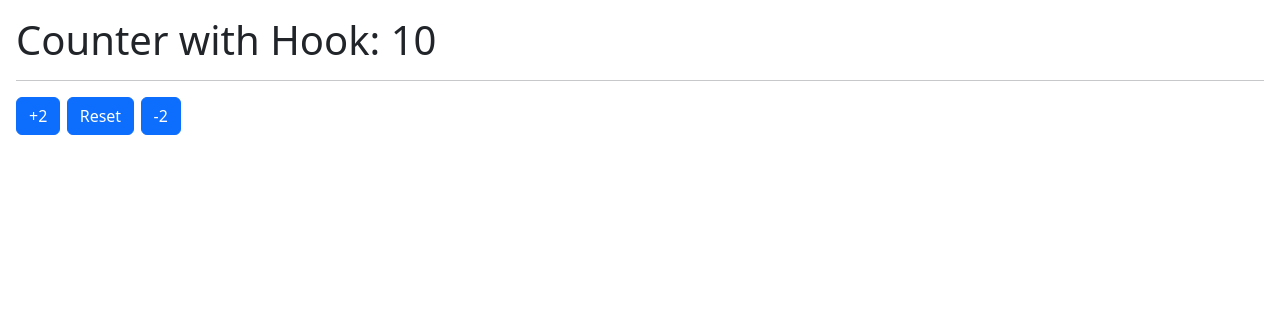
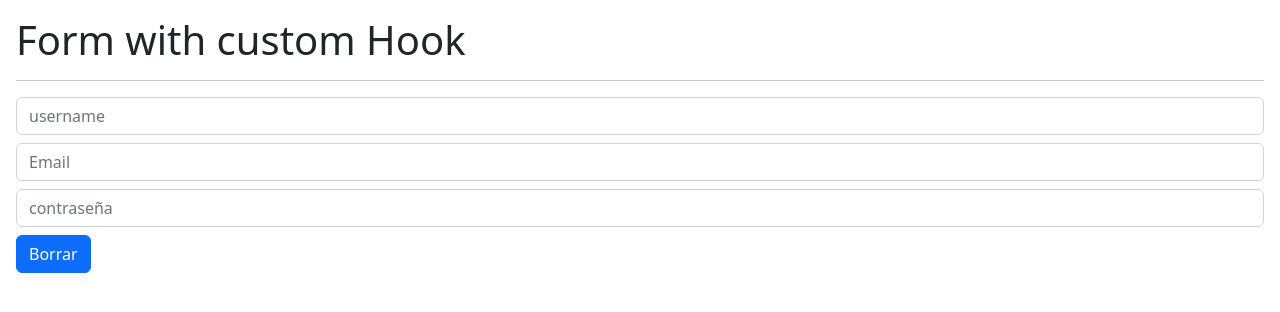
Before and after one commit to sebadio/React-Course, a React (Vite) app in the folder 05-hook-app/: page / in a window 1280 px wide. Shown: the top 312 px of the page. Built offline with nearby package versions, Linux system fonts and the light colour scheme.

Commit message:
02-useEffect, 03-examples

```diff
--- /dev/null
+++ b/05-hook-app/src/02-useEffect/FormWithCustomHook.jsx
@@ -0,0 +1,54 @@
+import React, { useEffect, useState } from "react";
+import { useForm } from "../hooks/useForm";
+import { Message } from "./Message";
+
+export const FormWithCustomHook = () => {
+  const { formState, onInputChange, onFormReset, username, email, password } =
+    useForm({
+      username: "",
+      email: "",
+      password: "",
+    });
+
+  // const { username, email, password } = formState;
+
+  return (
+    <>
+      <h1>Form with custom Hook</h1>
+      <hr />
+
+      <input
+        type="text"
+        className="form-control"
+        placeholder="username"
+        name="username"
+        value={username}
+        onChange={onInputChange}
+      />
+
+      {username === "Rimuru" && <Message />}
+
+      <input
+        type="email"
+        className="form-control mt-2"
+        placeholder="Email"
+        name="email"
+        value={email}
+        onChange={onInputChange}
+      />
+
+      <input
+        type="password"
+        className="form-control mt-2"
+        placeholder="contraseña"
+        name="password"
+        value={password}
+        onChange={onInputChange}
+      />
+
+      <button onClick={onFormReset} className="btn btn-primary mt-2">
+        Borrar
+      </button>
+    </>
+  );
+};
--- /dev/null
+++ b/05-hook-app/src/02-useEffect/Message.jsx
@@ -0,0 +1,17 @@
+import React, { useEffect } from "react";
+
+export const Message = () => {
+  useEffect(() => {
+    console.log("Message mounted");
+
+    return () => {
+      console.log("Message unmounted");
+    };
+  }, []);
+
+  return (
+    <>
+      <h3>Usuario ya existe</h3>
+    </>
+  );
+};
--- /dev/null
+++ b/05-hook-app/src/02-useEffect/SimpleForm.jsx
@@ -0,0 +1,54 @@
+import React, { useEffect, useState } from "react";
+import { Message } from "./Message";
+
+export const SimpleForm = () => {
+  const [formState, setFormState] = useState({
+    username: "Rimuru",
+    email: "rimuru@gmail.com",
+  });
+
+  const { username, email } = formState;
+
+  const inputChange = ({ target }) => {
+    const { name, value } = target;
+    setFormState({
+      ...formState,
+      [name]: value,
+    });
+  };
+
+  useEffect(() => {
+    // console.log("username changed!");
+  }, [username]);
+
+  useEffect(() => {
+    // console.log("email changed!");
+  }, [email]);
+
+  return (
+    <>
+      <h1>Formulario Simple</h1>
+      <hr />
+
+      <input
+        type="text"
+        className="form-control"
+        placeholder="username"
+        name="username"
+        value={username}
+        onChange={inputChange}
+      />
+
+      {username === "Rimuru" && <Message />}
+
+      <input
+        type="email"
+        className="form-control mt-2"
+        placeholder="Email"
+        name="email"
+        value={email}
+        onChange={inputChange}
+      />
+    </>
+  );
+};
--- /dev/null
+++ b/05-hook-app/src/03-examples/MultipleCustomHooks.jsx
@@ -0,0 +1,5 @@
+import React from "react";
+
+export const MultipleCustomHooks = () => {
+  return <div>MultipleCustomHooks</div>;
+};
--- /dev/null
+++ b/05-hook-app/src/hooks/useForm.js
@@ -0,0 +1,24 @@
+import { useState } from "react";
+
+export const useForm = (initialForm = {}) => {
+  const [formState, setFormState] = useState(initialForm);
+
+  const onInputChange = ({ target }) => {
+    const { name, value } = target;
+    setFormState({
+      ...formState,
+      [name]: value,
+    });
+  };
+
+  const onFormReset = () => {
+    setFormState(initialForm);
+  };
+
+  return {
+    ...formState,
+    formState,
+    onInputChange,
+    onFormReset,
+  };
+};
--- a/05-hook-app/src/main.jsx
+++ b/05-hook-app/src/main.jsx
@@ -1,14 +1,12 @@
 import React from "react";
 import ReactDOM from "react-dom/client";
+import { FormWithCustomHook } from "./02-useEffect/FormWithCustomHook";
 // import { CounterApp } from "./01-useState/CounterApp";
-import { CounterWithCustomHook } from "./01-useState/CounterWithCustomHook";
+// import { CounterWithCustomHook } from "./01-useState/CounterWithCustomHook";
+import { SimpleForm } from "./02-useEffect/SimpleForm";
 // import { HooksAPP } from "./HooksAPP";
 import "./index.css";
 
 ReactDOM.createRoot(document.getElementById("root")).render(
-  <React.StrictMode>
-    {/* <HooksAPP /> */}
-    {/* <CounterApp /> */}
-    <CounterWithCustomHook />
-  </React.StrictMode>
+  <FormWithCustomHook />
 );
```
